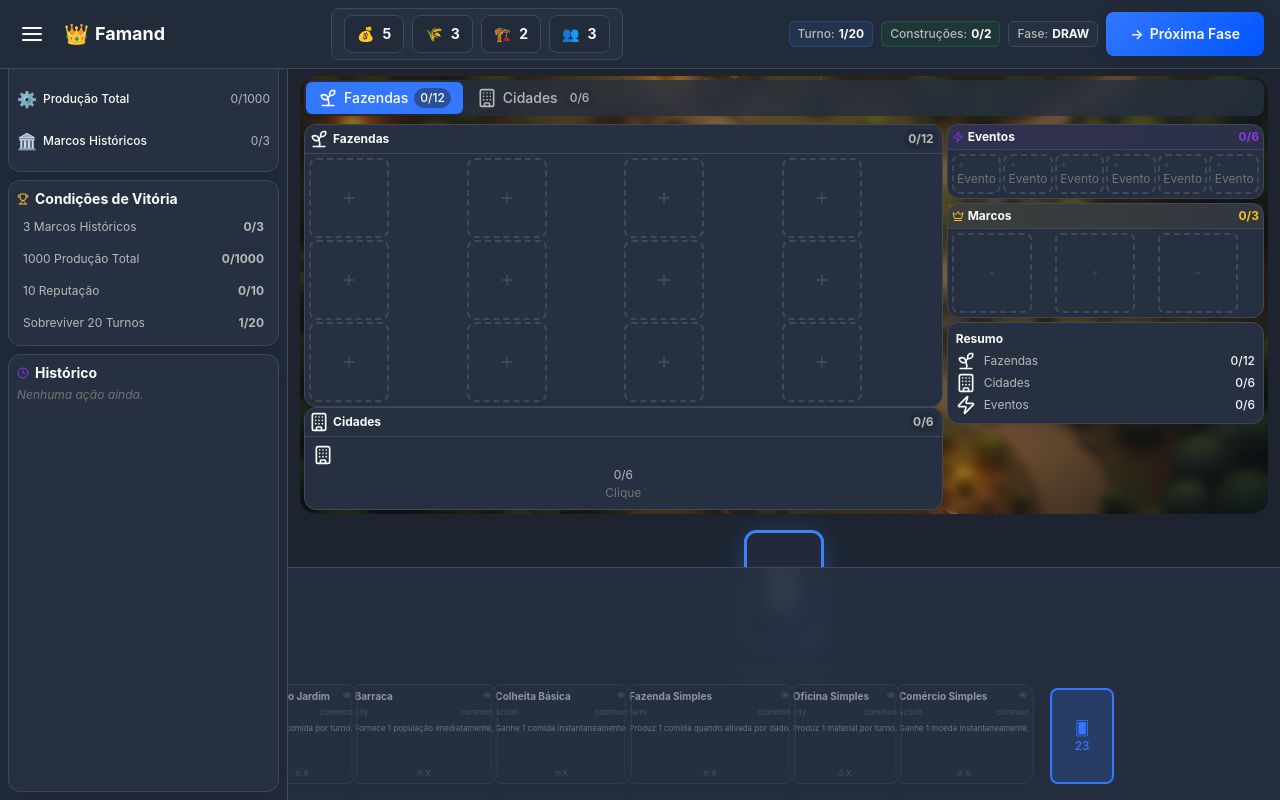
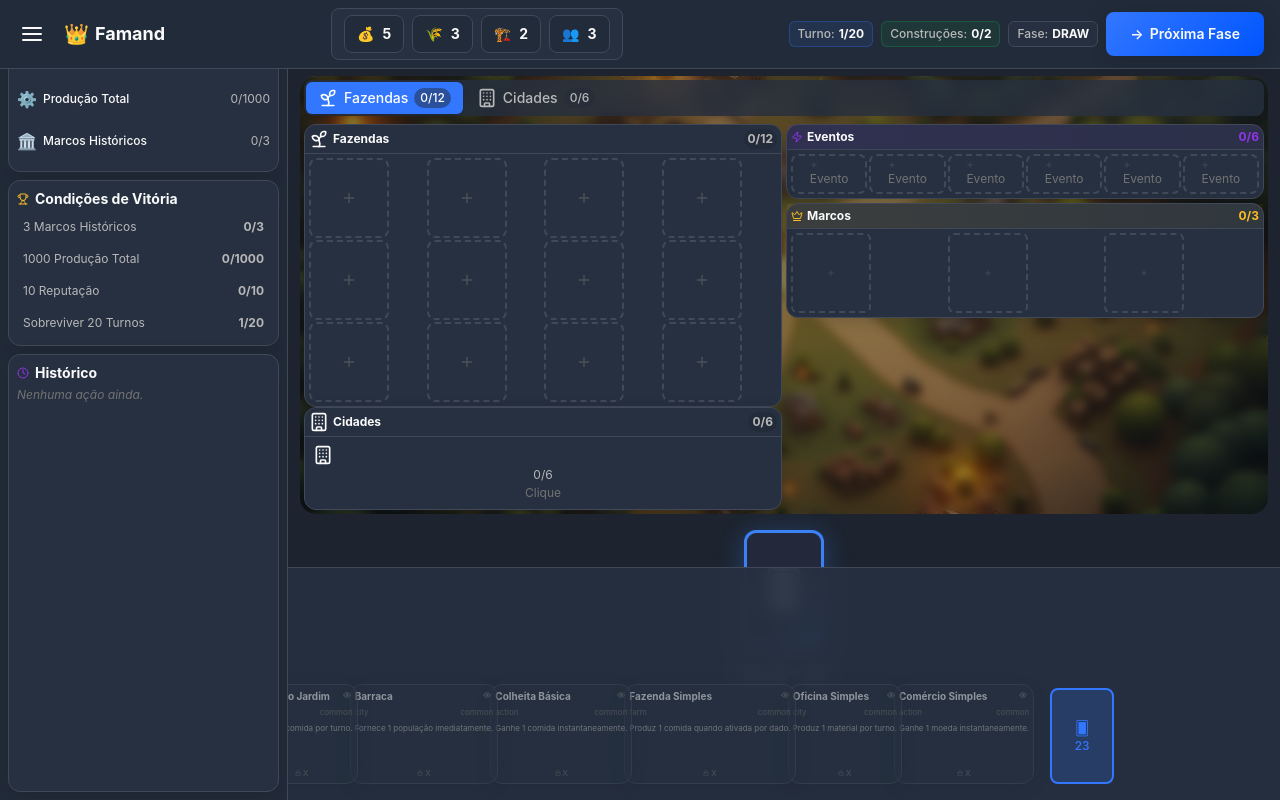
Before and after one commit to dmklda/farmandcity, a React (Vite) app: page / in a window 1280 px wide. Built offline with nearby package versions, Linux system fonts and the light colour scheme.

Commit message:
Fix grid layout issues
The AI is addressing an issue where the grid layout might be incorrect due to the use of flexbox. It will investigate and adjust the layout to resolve this.

```diff
--- a/src/components/EnhancedGridBoard.tsx
+++ b/src/components/EnhancedGridBoard.tsx
@@ -336,9 +336,9 @@ const EnhancedGridBoard: React.FC<EnhancedGridBoardProps> = ({
         </div>
 
         {/* Grid Layout */}
-        <div className="grid grid-cols-1 lg:grid-cols-3 gap-1">
-          {/* Active Grid Section */}
-          <div className="lg:col-span-2">
+        <div className="grid grid-cols-2 gap-1">
+          {/* Grids - Lado esquerdo */}
+          <div>
             {sections.map((section) => (
               <GridSection
                 key={section.id}
@@ -356,9 +356,9 @@ const EnhancedGridBoard: React.FC<EnhancedGridBoardProps> = ({
             ))}
           </div>
 
-          {/* Right Column - Events and Landmarks */}
+          {/* Eventos e Marcos - Lado direito */}
           <div className="space-y-1">
-            {/* Events Section - Fixed like field cards */}
+            {/* Events Section */}
             <EventCardsSection
               eventGrid={eventGrid}
               eventCount={eventCount}
@@ -372,33 +372,6 @@ const EnhancedGridBoard: React.FC<EnhancedGridBoardProps> = ({
               landmarkCount={landmarkCount}
               landmarkMax={landmarkMax}
             />
-
-            {/* Quick Stats */}
-            <div className="surface-elevated p-2">
-              <h4 className="font-bold text-text-primary mb-1 text-xs">Resumo</h4>
-              <div className="space-y-0.5 text-xs">
-                {sections.map((section) => (
-                  <div key={section.id} className="flex items-center justify-between">
-                    <div className="flex items-center gap-2">
-                      {section.icon}
-                      <span className="text-text-secondary">{section.title}</span>
-                    </div>
-                    <span className="text-text-primary font-medium">
-                      {section.count}/{section.max}
-                    </span>
-                  </div>
-                ))}
-                <div className="flex items-center justify-between">
-                  <div className="flex items-center gap-2">
-                    <Zap className="w-5 h-5" />
-                    <span className="text-text-secondary">Eventos</span>
-                  </div>
-                  <span className="text-text-primary font-medium">
-                    {eventCount}/{eventMax}
-                  </span>
-                </div>
-              </div>
-            </div>
           </div>
         </div>
       </div>
```
